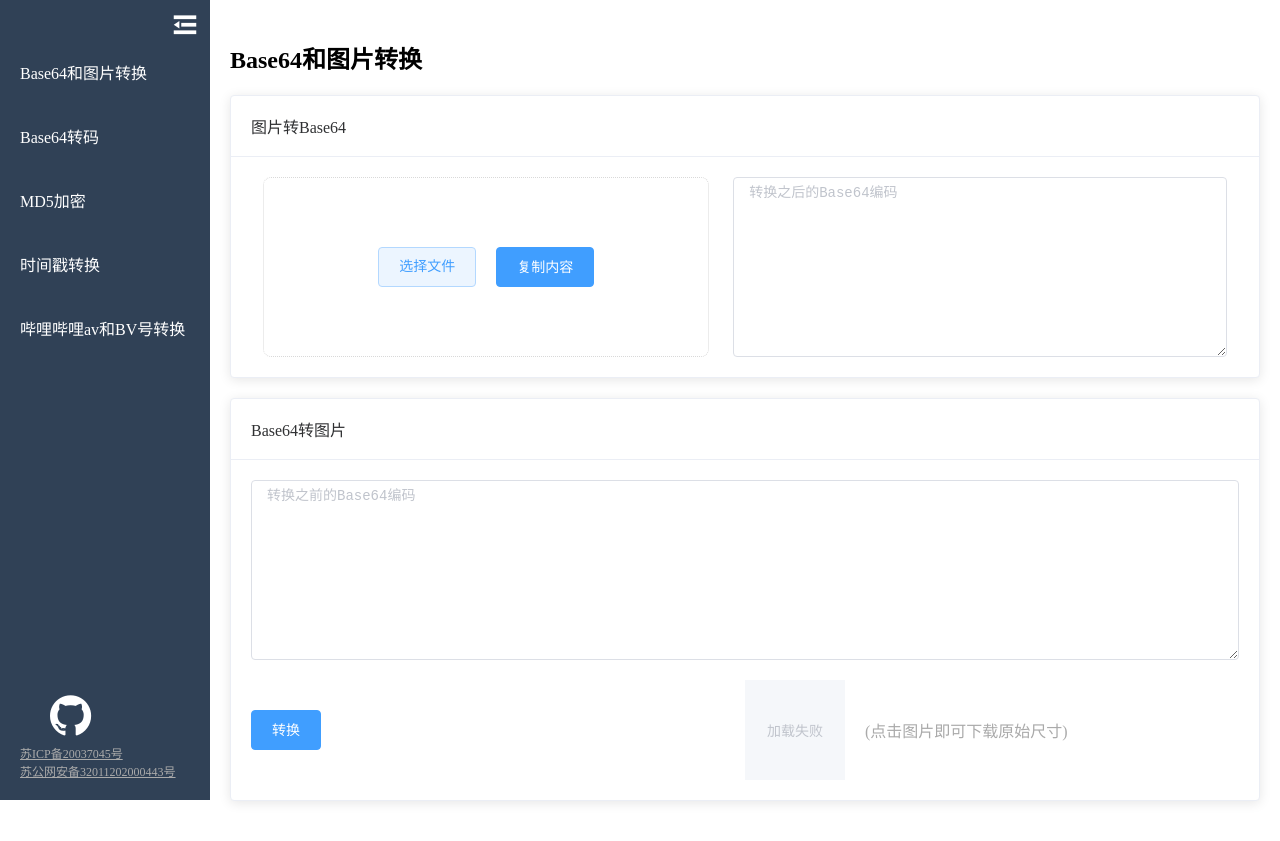
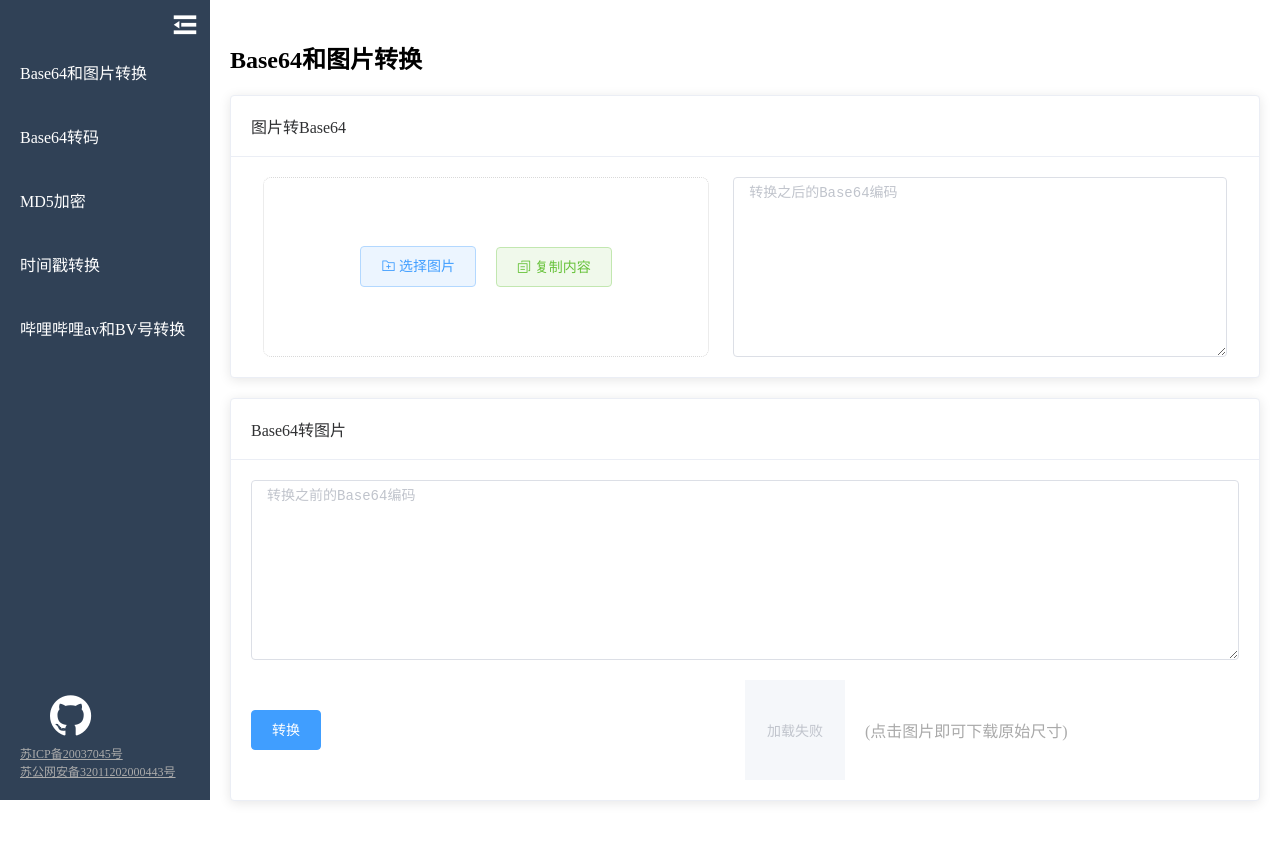
Before and after one commit to RootLeeCoder/front_end_tools, a Vue app: page /Base64_Image in a window 1280 px wide. Built offline with nearby package versions, Linux system fonts and the light colour scheme.

Commit message:
优化了按钮样式

```diff
--- a/src/views/Base64_Image/Base64_Image.vue
+++ b/src/views/Base64_Image/Base64_Image.vue
@@ -9,10 +9,15 @@
 				</div>
 				<div class="image-to-base64-content">
 					<div class="upload-left">
-						<a href="javascript:;" class="file">选择文件
+						<a href="javascript:;" class="file">
+							<i class="el-icon-folder-add"></i>
+							选择图片
 							<input @change="processImage()" type="file" id="img_upload" />
 						</a>
-						<el-button type="primary" class="copy-button" @click="copyBase64()">复制内容</el-button>
+						<el-button type="success" plain class="copy-button" @click="copyBase64()">
+							<i class="el-icon-document-copy"></i>
+							复制内容
+						</el-button>
 					</div>
 					<div class="display-right">
 						<el-input
```
